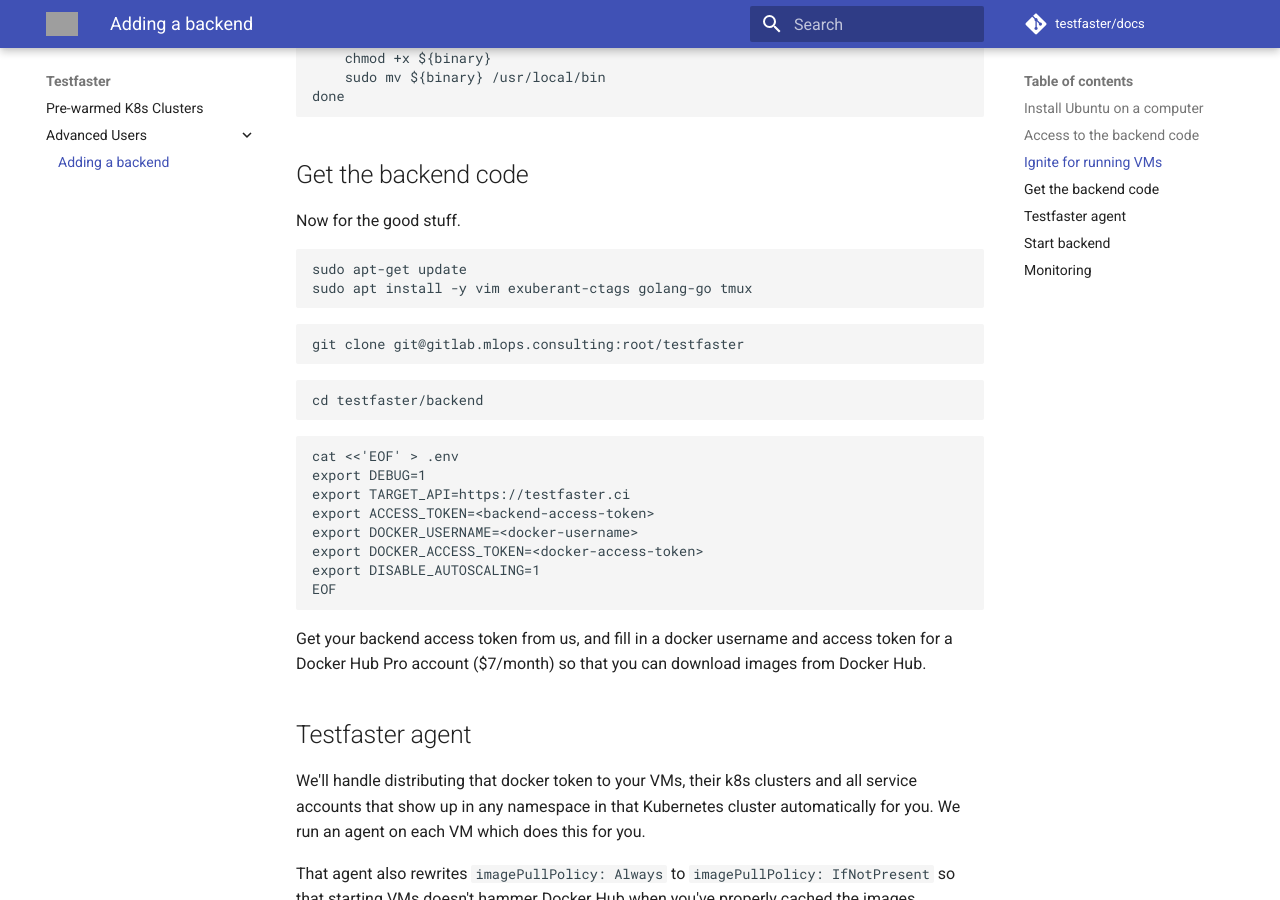
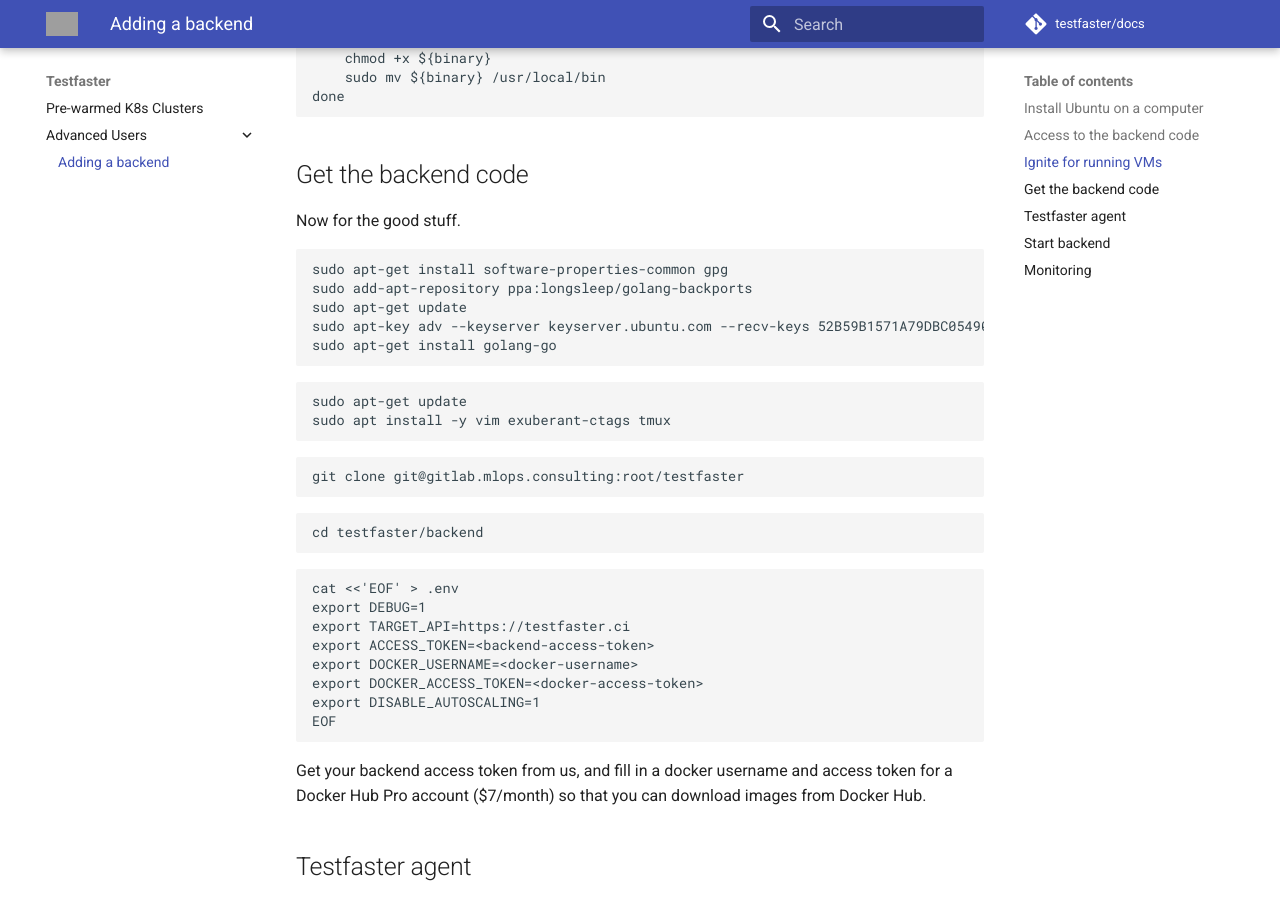
Before and after one commit to testfaster/docs, an MkDocs documentation site: the page built from docs/advanced/add-backend.md, in a window 1280 px wide and 900 px high, scrolled down 1353 px. Built offline with MkDocs 1.6.1 and Material for MkDocs 9.7.7, drawn with Linux system fonts in a browser that asks for light colours; comment, search, counter and statistics services are not loaded; grey boxes are pictures that could not be loaded.

Commit message:
Update add-backend.md

````diff
--- a/docs/advanced/add-backend.md
+++ b/docs/advanced/add-backend.md
@@ -69,8 +69,16 @@ done
 Now for the good stuff.
 
 ```
+sudo apt-get install software-properties-common gpg
+sudo add-apt-repository ppa:longsleep/golang-backports
 sudo apt-get update
-sudo apt install -y vim exuberant-ctags golang-go tmux
+sudo apt-key adv --keyserver keyserver.ubuntu.com --recv-keys 52B59B1571A79DBC054901C0F6BC817356A3D45E
+sudo apt-get install golang-go
+```
+
+```
+sudo apt-get update
+sudo apt install -y vim exuberant-ctags tmux
 ```
 
 ```
````
